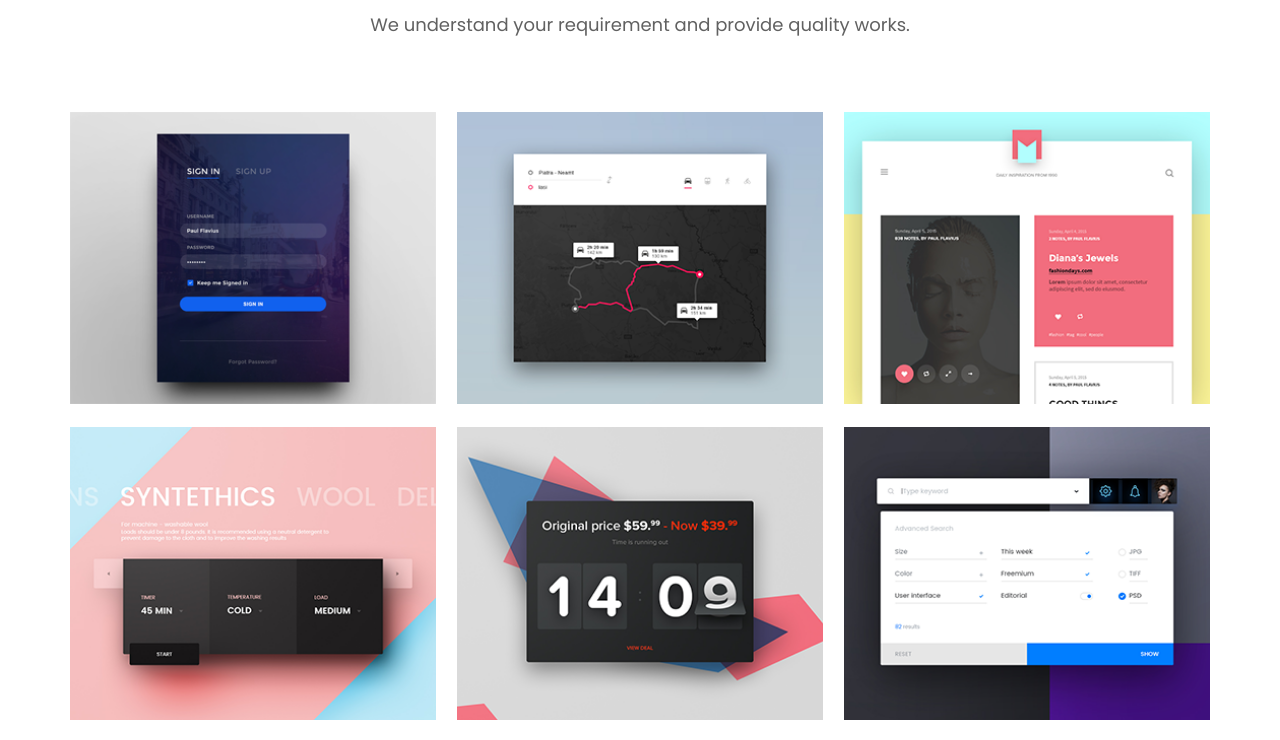
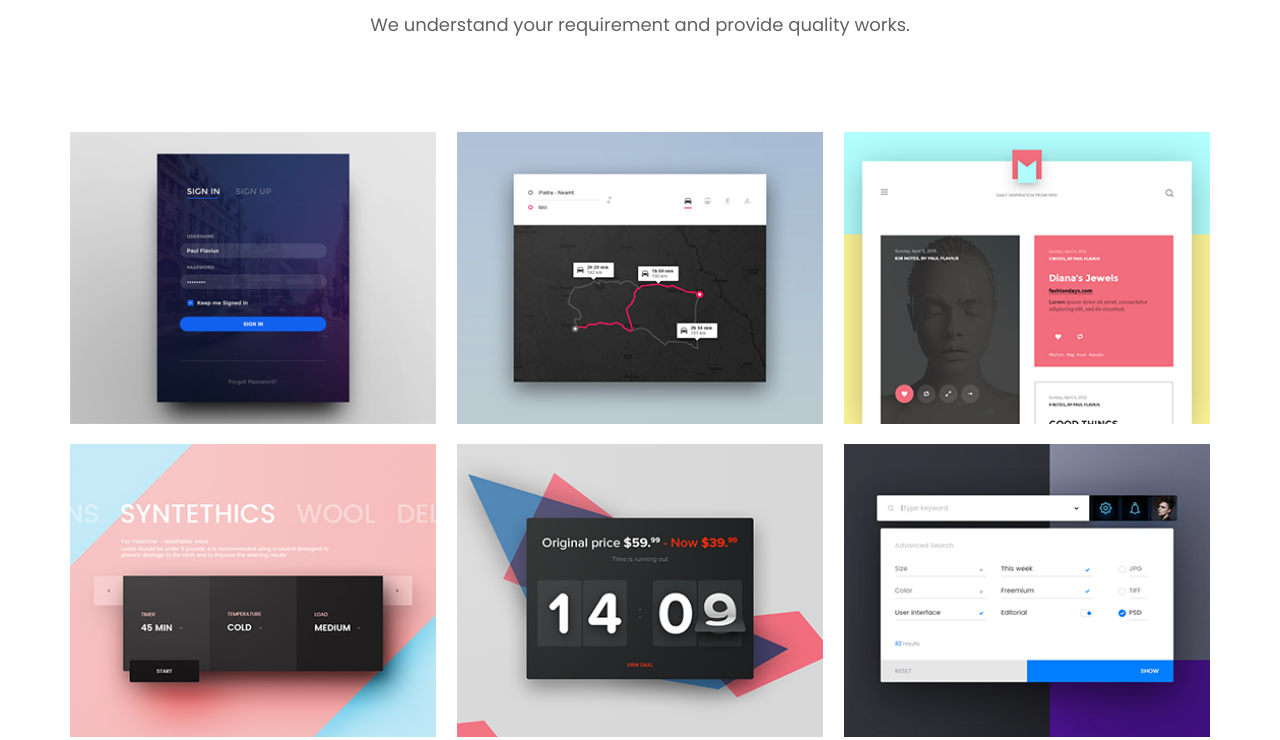
Before and after one commit to bogopodoben/alexis, a plain HTML site: page index.html in a window 1280 px wide. Shown: the part 3397-4137 px from the top of the page. Drawn offline with nearby package versions, Linux system fonts and the light colour scheme; a web font is replaced by a local one.

Commit message:
Update style.css

```diff
--- a/assets/css/style.css
+++ b/assets/css/style.css
@@ -539,7 +539,6 @@ a {
 	    -ms-flex-pack: center;
 	        justify-content: center;
 	grid-template-columns: repeat(auto-fit, minmax(300px, 1fr));
-	grid-row-gap: 23px;
 	grid-column-gap: 21px;
 }
 
@@ -548,6 +547,7 @@ a {
 	   object-fit: contain;
 	width: 100%;
 	height: 100%;
+	margin: 10px 0;
 }
 
 
```
